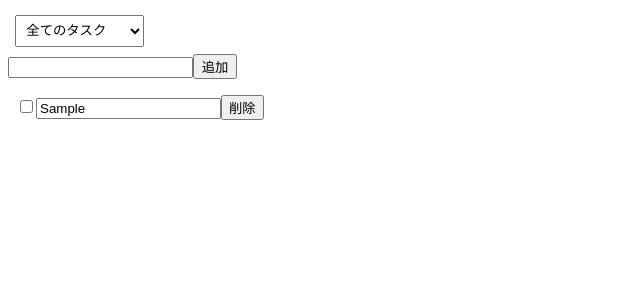
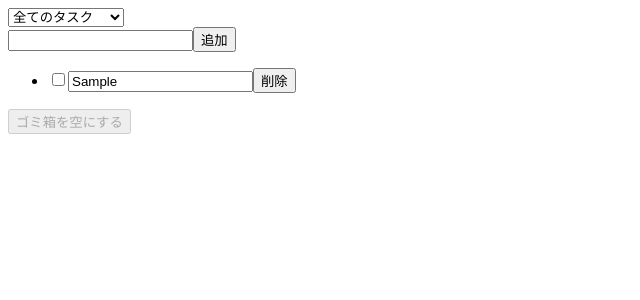
Before and after one commit to klannbow/todo-app, a React (Vite) app: page / in a window 1280 px wide. Both pictures are taken after typing "Sample" into the empty fields and a click on the input "追加". Shown: the top 300 px of the page, without its empty margins (0-640 px from the left). Built offline with nearby package versions, Linux system fonts and the light colour scheme.

Commit message:
ファイルの分割、MaterialUI 追加

```diff
--- a/package.json
+++ b/package.json
@@ -10,6 +10,9 @@
     "preview": "vite preview"
   },
   "dependencies": {
+    "@emotion/react": "^11.14.0",
+    "@emotion/styled": "^11.14.0",
+    "@mui/material": "^6.4.3",
     "react": "^18.3.1",
     "react-dom": "^18.3.1"
   },
--- /dev/null
+++ b/src/@types/Filter.d.ts
@@ -0,0 +1 @@
+declare type Filter = 'all' | 'checked' | 'unchecked' | 'removed';
--- /dev/null
+++ b/src/@types/Todo.d.ts
@@ -0,0 +1,6 @@
+declare type Todo = {
+  value: string;
+  readonly id: number;
+  checked: boolean;
+  removed: boolean;
+};
--- a/src/App.tsx
+++ b/src/App.tsx
@@ -1,16 +1,9 @@
 // ReactからuseStateフックをインポート
 import { useState } from "react";
-
-// Todo型の定義
-type Todo = {
-  value: string;
-  readonly id: number;
-  checked: boolean;
-  removed: boolean;
-}
-
-// 検索のフィルター
-type Filter = 'all' | 'checked' | 'unchecked' | 'removed'
+import { FormDialog } from "./FormDialog";
+import { ActionButton } from "./components/ActionButton";
+import { SideBar } from "./components/SideBar";
+import { TodoItem } from "./components/TodoItem";
 
 export const App = () => {
   // 初期値：空文字
@@ -70,82 +63,15 @@ export const App = () => {
     })
   }
 
-  const filteredTodos = todos.filter((todo: Todo) => {
-    if (filter === 'all') {
-      // 削除されていないもの
-      return !todo.removed
-    }
-    if (filter === 'checked') {
-      // 完了済み かつ 削除されていないもの
-      return todo.checked && !todo.removed
-    }
-    if (filter === 'unchecked') {
-      // 未完了 かつ 削除されていないもの
-      return !todo.checked && !todo.removed
-    }
-    if (filter === 'removed') {
-      // 削除済みのもの
-      return todo.removed
-    }
-    return true
-  })
-
   return (
     <div>
-      <select defaultValue='all' onChange={(e) => setFilter(e.target.value as Filter)}>
-        <option value="all">全てのタスク</option>
-        <option value="checked">完了したタスク</option>
-        <option value="unchecked">未完了のタスク</option>
-        <option value="removed">ゴミ箱</option>
-      </select>
-      {/* フィルターがremovedの時、「ゴミ箱を空にする」ボタンを表示 */}
-      {filter === 'removed' ? (
-        <button
-          disabled={todos.filter((todo) => todo.removed).length === 0}
-          onClick={() => handleEmpty()}
-        >
-          ゴミ箱を空にする
-        </button>
-      ) :
-        (
-          // フィルターがchecked以外の時、フォームを表示
-          filter !== 'checked' && (
-            <form onSubmit={(e) => {
-              e.preventDefault()
-              handleSubmit()
-            }}>
-              <input
-                type="text"
-                value={text}
-                onChange={(e) => handleChange(e)} />
-              <input
-                type="submit"
-                value="追加"
-                onSubmit={(e) => e.preventDefault()}
-              />
-            </form>))}
-      <ul>
-        {filteredTodos.map((todo) => (
-          <li key={todo.id}>
-            <input
-              type="checkbox"
-              disabled={todo.removed}
-              checked={todo.checked}
-              onChange={() => handleTodo(todo.id, 'checked', !todo.checked)}
-            />
-            <input
-              type="text"
-              disabled={todo.checked || todo.removed}
-              value={todo.value}
-              onChange={(e) => handleTodo(todo.id, 'value', e.target.value)}
-            />
-            <button
-              onClick={() => handleTodo(todo.id, 'removed', !todo.removed)}>
-              {todo.removed ? '復元' : '削除'}
-            </button>
-          </li>
-        ))}
-      </ul>
+      <SideBar onFilter={setFilter} />
+      <FormDialog
+        text={text}
+        onChange={handleChange}
+        onSubmit={handleSubmit} />
+      <TodoItem todos={todos} filter={filter} onTodo={handleTodo} />
+      <ActionButton todos={todos} onEmpty={handleEmpty} />
     </div>
   );
 };
--- /dev/null
+++ b/src/FormDialog.tsx
@@ -0,0 +1,21 @@
+type Props = {
+  text: string
+  onChange: (e: React.ChangeEvent<HTMLInputElement>) => void
+  onSubmit: () => void
+}
+export const FormDialog = (props: Props) => (
+  <form onSubmit={(e) => {
+    e.preventDefault()
+    props.onSubmit()
+  }}>
+    <input
+      type="text"
+      value={props.text}
+      onChange={(e) => props.onChange(e)} />
+    <input
+      type="submit"
+      value="追加"
+      onSubmit={(e) => props.onSubmit()}
+    />
+  </form>
+)
--- /dev/null
+++ b/src/components/ActionButton.tsx
@@ -0,0 +1,13 @@
+type Props = {
+    todos: Todo[]
+    onEmpty: () => void
+}
+
+export const ActionButton = (props: Props) => (
+    <button
+        onClick={props.onEmpty}
+        disabled={props.todos.filter((todo) => todo.removed).length === 0}
+    >
+        ゴミ箱を空にする
+    </button>
+)
--- /dev/null
+++ b/src/components/SideBar.tsx
@@ -0,0 +1,14 @@
+type Props = {
+    onFilter: (filter: Filter) => void
+}
+
+export const SideBar = (props: Props) => (
+    <select
+        defaultValue='all'
+        onChange={(e) => props.onFilter(e.target.value as Filter)}>
+        <option value="all">全てのタスク</option>
+        <option value="checked">完了したタスク</option>
+        <option value="unchecked">未完了のタスク</option>
+        <option value="removed">ゴミ箱</option>
+    </select>
+)
--- /dev/null
+++ b/src/components/TodoItem.tsx
@@ -0,0 +1,58 @@
+type Props = {
+    todos: Todo[]
+    filter: Filter
+    onTodo: <K extends keyof Todo, V extends Todo[K]>(
+        id: number,
+        key: K,
+        value: V,
+    ) => void
+}
+
+export const TodoItem = (props: Props) => {
+    const filteredTodos = props.todos.filter((todo: Todo) => {
+        if (props.filter === 'all') {
+            // 削除されていないもの
+            return !todo.removed
+        }
+        if (props.filter === 'checked') {
+            // 完了済み かつ 削除されていないもの
+            return todo.checked && !todo.removed
+        }
+        if (props.filter === 'unchecked') {
+            // 未完了 かつ 削除されていないもの
+            return !todo.checked && !todo.removed
+        }
+        if (props.filter === 'removed') {
+            // 削除済みのもの
+            return todo.removed
+        }
+        return true
+    })
+    return (
+        <ul>
+            {filteredTodos.map((todo) => {
+                return (
+                    <li key={todo.id}>
+                        <input
+                            type="checkbox"
+                            disabled={todo.removed}
+                            checked={todo.checked}
+                            onChange={(e) => props.onTodo(todo.id, 'checked', e.target.checked)}
+                        />
+                        <input
+                            type="text"
+                            disabled={todo.checked || todo.removed}
+                            value={todo.value}
+                            onChange={(e) => props.onTodo(todo.id, 'value', e.target.value)}
+                        />
+                        <button
+                            onClick={() => props.onTodo(todo.id, 'removed', !todo.removed)}
+                        >
+                            {todo.removed ? '復元' : '削除'}
+                        </button>
+                    </li>
+                )
+            })}
+        </ul>
+    )
+}
--- a/src/index.css
+++ /dev/null
@@ -1,29 +0,0 @@
-#root {
-  margin: 0;
-  padding: 0;
-}
-
-select {
-  margin: 0.5em;
-  padding: 0.5em;
-}
-
-Í input[type='text'] {
-  width: 50vw;
-  padding: 0.5em;
-  margin: 0 0.5em;
-}
-
-input[type='submit'] {
-  padding: 0.1em 0.5em;
-}
-
-ul {
-  list-style: none;
-  margin-left: 0.5em;
-  padding-left: 0;
-}
-
-li {
-  margin-bottom: 0.5em;
-}
--- a/src/main.tsx
+++ b/src/main.tsx
@@ -1,6 +1,5 @@
 import { StrictMode } from 'react'
 import { createRoot } from 'react-dom/client'
-import './index.css'
 import { App } from './App.tsx'
 
 const root = createRoot(document.getElementById("root") as Element);
```
Also changed, not shown: 1 other file (tests, documents, lock files or other folders).
